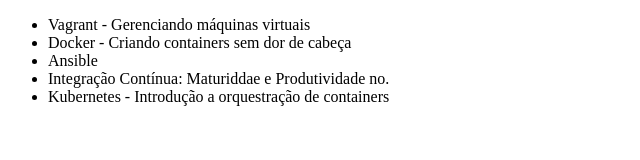
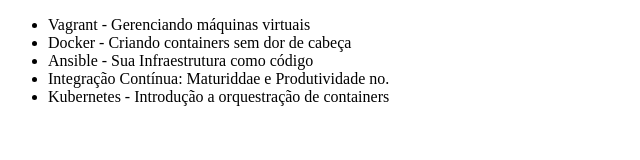
Before and after one commit to deniscoimbra/alura-git, a plain HTML site: page index.html in a window 1280 px wide. Shown: the whole page, without its empty margins (0-640 px from the left). Drawn offline with Linux system fonts and the light colour scheme.

Commit message:
Alterando nome do curso de Ansible

```diff
--- a/index.html
+++ b/index.html
@@ -8,7 +8,7 @@
     <ul>
         <li>Vagrant - Gerenciando máquinas virtuais</li>
         <li>Docker - Criando containers sem dor de cabeça</li>
-        <li>Ansible</li>
+        <li>Ansible - Sua Infraestrutura como código</li>
         <li>Integração Contínua: Maturiddae e Produtividade no.</li>
         <li>Kubernetes - Introdução a orquestração de containers</li>
     </ul>
```
